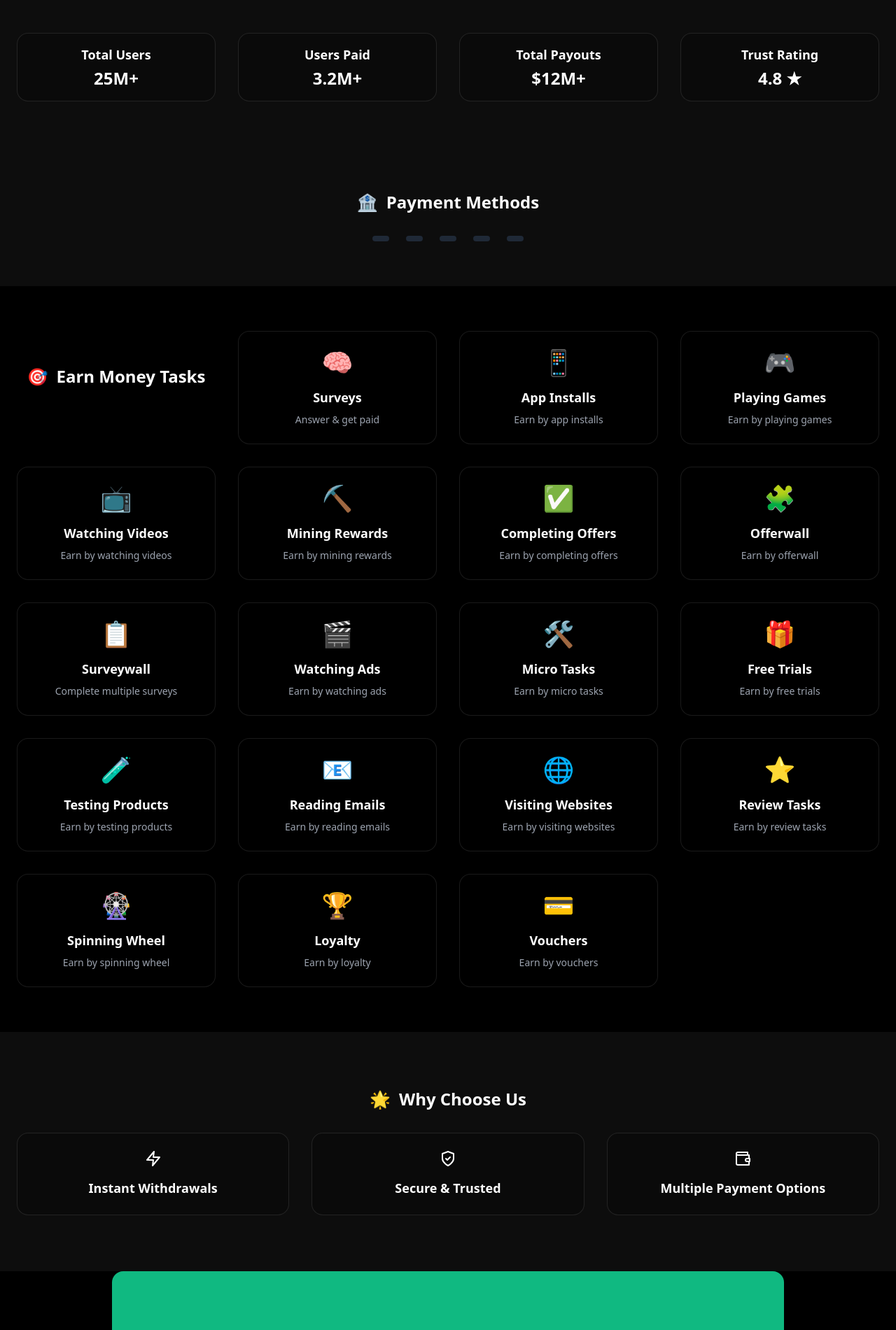
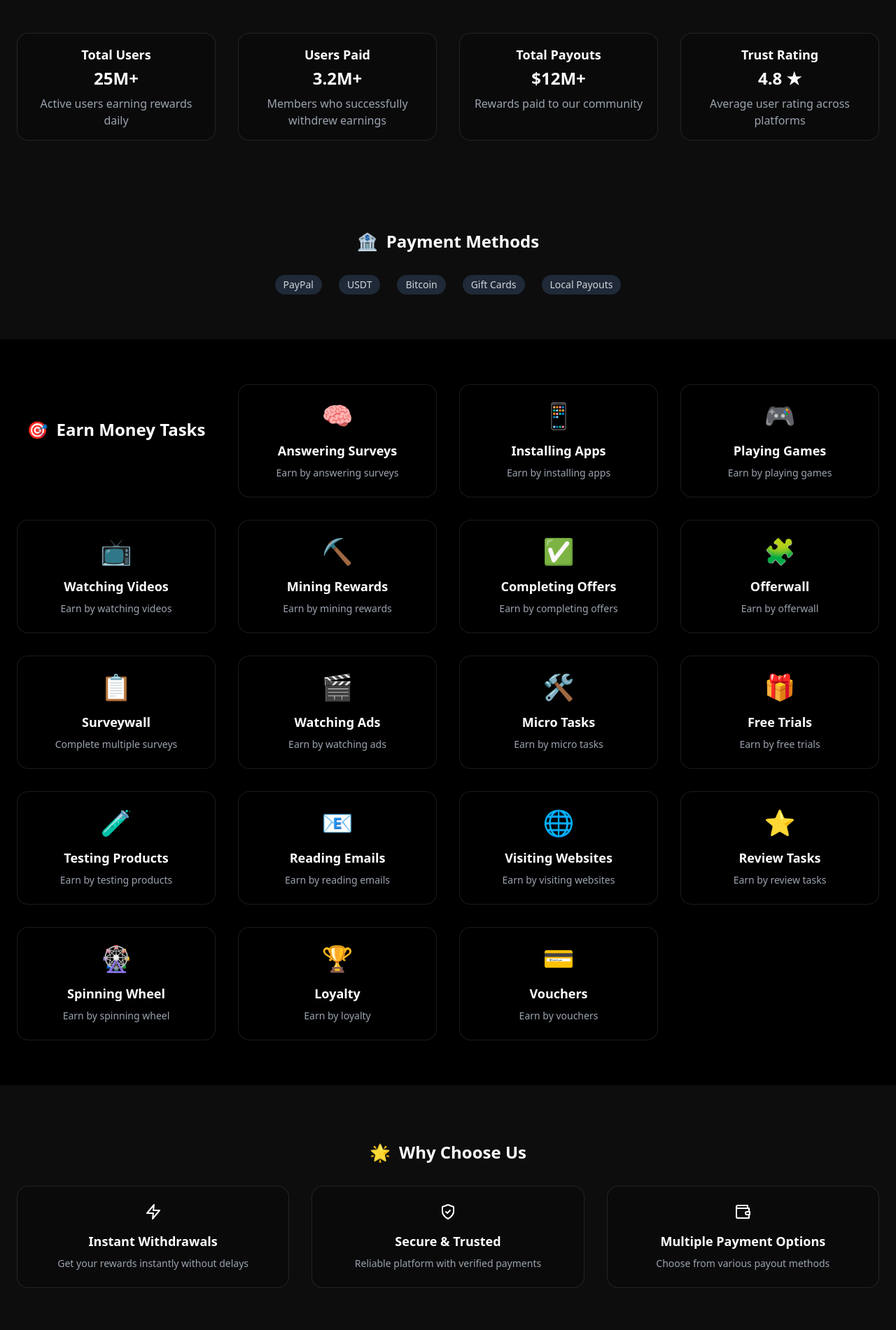
Before and after one commit to tool63/cashin, a Next.js app: page / in a window 1280 px wide. Shown: the part 1700-3601 px from the top of the page at 70% size. Built offline with nearby package versions, Linux system fonts and the light colour scheme.

Commit message:
Update page.tsx

```diff
--- a/app/page.tsx
+++ b/app/page.tsx
@@ -23,8 +23,8 @@ const fadeUp = {
 /* ---------- HOME PAGE ---------- */
 export default function Home() {
   const earningOptions = [
-    ["🧠", "Surveys", "/surveys"],
-    ["📱", "App Installs", "/app-installs"],
+    ["🧠", "Answering Surveys", "/surveys"],
+    ["📱", "Installing Apps", "/app-installs"],
     ["🎮", "Playing Games", "/play-games"],
     ["📺", "Watching Videos", "/watch-videos"],
     ["⛏️", "Mining Rewards", "/mining-rewards"],
@@ -69,10 +69,26 @@ export default function Home() {
 
           {/* Stats Grid */}
           <div className="grid sm:grid-cols-2 md:grid-cols-4 gap-8">
-            <Stat title="Total Users" value="25M+" />
-            <Stat title="Users Paid" value="3.2M+" />
-            <Stat title="Total Payouts" value="$12M+" />
-            <Stat title="Trust Rating" value="4.8 ★" />
+            <Stat
+              title="Total Users"
+              value="25M+"
+              description="Active users earning rewards daily"
+            />
+            <Stat
+              title="Users Paid"
+              value="3.2M+"
+              description="Members who successfully withdrew earnings"
+            />
+            <Stat
+              title="Total Payouts"
+              value="$12M+"
+              description="Rewards paid to our community"
+            />
+            <Stat
+              title="Trust Rating"
+              value="4.8 ★"
+              description="Average user rating across platforms"
+            />
           </div>
         </div>
       </section>
@@ -82,11 +98,11 @@ export default function Home() {
         <SectionTitle icon="🏦" text="Payment Methods" />
         <div className="max-w-7xl mx-auto px-6 text-center">
           <div className="flex flex-wrap justify-center gap-6 text-sm text-gray-600 dark:text-gray-300">
-            <Badge text="PayPal" />
-            <Badge text="USDT" />
-            <Badge text="Bitcoin" />
-            <Badge text="Gift Cards" />
-            <Badge text="Local Payouts" />
+            <Badge>PayPal</Badge>
+            <Badge>USDT</Badge>
+            <Badge>Bitcoin</Badge>
+            <Badge>Gift Cards</Badge>
+            <Badge>Local Payouts</Badge>
           </div>
         </div>
       </section>
@@ -117,9 +133,21 @@ export default function Home() {
       <section className="py-20 bg-black/5 dark:bg-white/5">
         <SectionTitle icon="🌟" text="Why Choose Us" />
         <div className="max-w-7xl mx-auto px-6 grid md:grid-cols-3 gap-8">
-          <Feature icon={<Zap />} title="Instant Withdrawals" />
-          <Feature icon={<ShieldCheck />} title="Secure & Trusted" />
-          <Feature icon={<Wallet />} title="Multiple Payment Options" />
+          <Feature
+            icon={<Zap />}
+            title="Instant Withdrawals"
+            description="Get your rewards instantly without delays"
+          />
+          <Feature
+            icon={<ShieldCheck />}
+            title="Secure & Trusted"
+            description="Reliable platform with verified payments"
+          />
+          <Feature
+            icon={<Wallet />}
+            title="Multiple Payment Options"
+            description="Choose from various payout methods"
+          />
         </div>
       </section>
 
```
